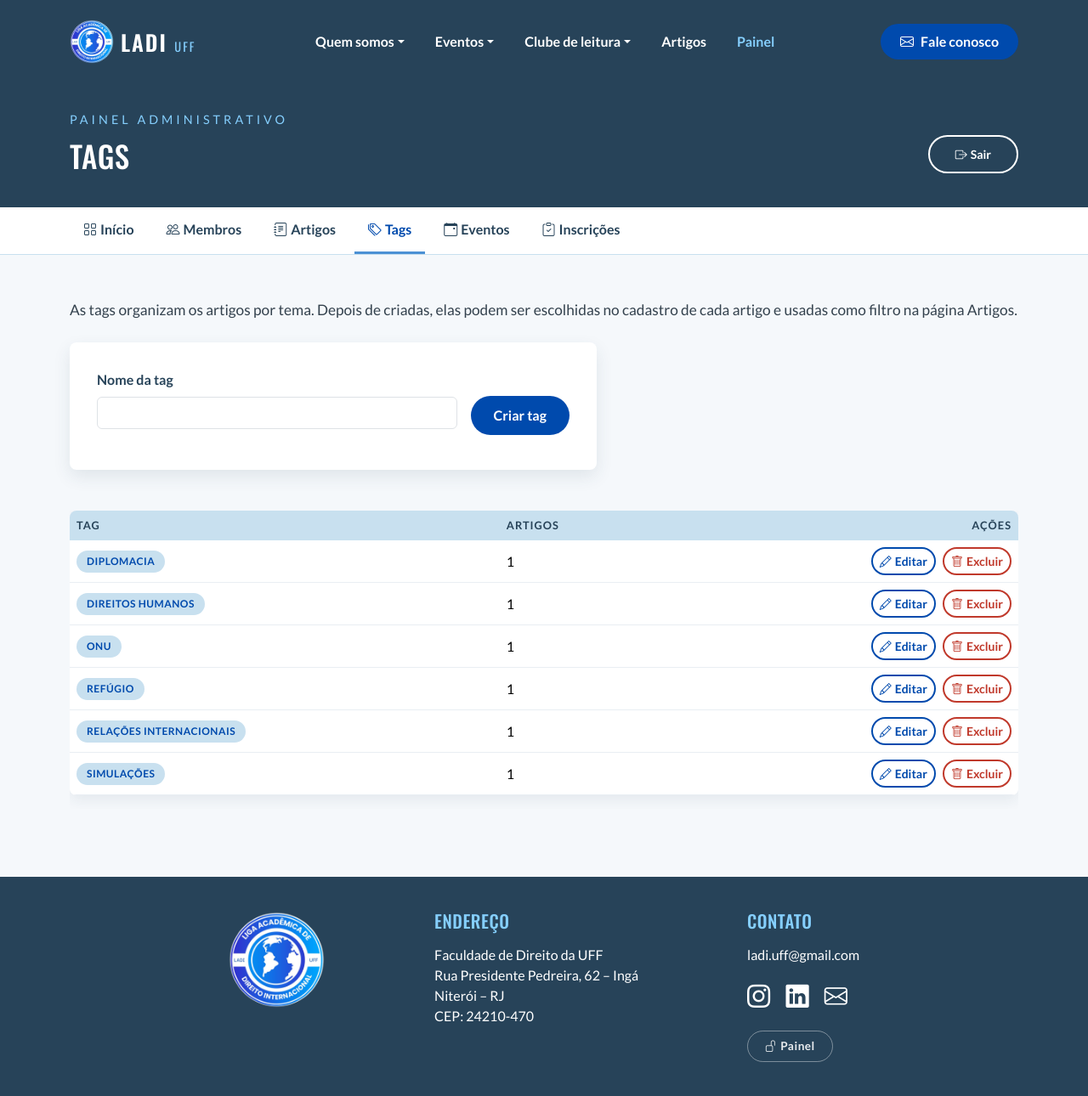
After one commit to joaopiller/ladi-uff, a Flask app: page /admin/tags in a window 1280 px wide. The commit adds this page. Shown: the whole page at 85% size. Run offline with Flask 3, Linux system fonts and the light colour scheme; the visitor is signed in with stand-in values (Sample User, id 1); tables that the repository leaves empty hold one stand-in row (values such as "Sample post"); some libraries are stand-ins or nearby versions.

Commit message:
feat(admin): criação, edição e exclusão de tags

```diff
--- a/app.py
+++ b/app.py
@@ -11,10 +11,10 @@ from werkzeug.middleware.proxy_fix import ProxyFix
 
 from config import config
 from dados_iniciais import cria_administrador, popula_banco
-from forms import ArtigoForm, EventoForm, InscricaoForm, LoginForm, MembroForm
+from forms import ArtigoForm, EventoForm, InscricaoForm, LoginForm, MembroForm, TagForm
 from imagens import remover_imagem, salvar_imagem
 from logs import configura_logging
-from models import Administrador, Artigo, Diretoria, Evento, Inscricao, Membro, db
+from models import Administrador, Artigo, Diretoria, Evento, Inscricao, Membro, Tag, db
 
 app = Flask(__name__)
 ambiente = os.environ.get("APP_ENV", "development")
@@ -189,6 +189,7 @@ def sair():
 def painel():
     return render_template("admin/painel.html", total_membros=Membro.query.count(),
                            total_artigos=Artigo.query.count(),
+                           total_tags=Tag.query.count(),
                            total_eventos=Evento.query.count(),
                            inscricoes=Inscricao.query.order_by(Inscricao.id).all())
 
@@ -338,6 +339,69 @@ def excluir_artigo(id):
     return redirect(url_for("admin_artigos"))
 
 
+def tag_repetida(nome, ignorar_id=None):
+    slug = Tag.gera_slug(nome)
+    consulta = Tag.query.filter(or_(Tag.nome == nome, Tag.slug == slug))
+    if ignorar_id is not None:
+        consulta = consulta.filter(Tag.id != ignorar_id)
+    return consulta.first() is not None
+
+
+@app.route("/admin/tags", methods=["GET", "POST"])
+@login_obrigatorio
+def admin_tags():
+    form = TagForm()
+    if form.validate_on_submit():
+        nome = form.nome.data.strip()
+        if not Tag.gera_slug(nome):
+            form.nome.errors.append("Use pelo menos uma letra ou número.")
+        elif tag_repetida(nome):
+            form.nome.errors.append("Já existe uma tag com esse nome.")
+        else:
+            tag = Tag(nome=nome, slug=Tag.gera_slug(nome))
+            db.session.add(tag)
+            db.session.commit()
+            app.logger.info("Tag criada: id=%s nome=%r", tag.id, tag.nome)
+            flash(f"Tag \"{tag.nome}\" criada.", "success")
+            return redirect(url_for("admin_tags"))
+    tags = Tag.query.order_by(Tag.nome).all()
+    return render_template("admin/tags.html", form=form, tags=tags)
+
+
+@app.route("/admin/tags/<int:id>/editar", methods=["GET", "POST"])
+@login_obrigatorio
+def editar_tag(id):
+    tag = db.get_or_404(Tag, id)
+    form = TagForm(obj=tag)
+    form.salvar.label.text = "Salvar"
+    if form.validate_on_submit():
+        nome = form.nome.data.strip()
+        if not Tag.gera_slug(nome):
+            form.nome.errors.append("Use pelo menos uma letra ou número.")
+        elif tag_repetida(nome, ignorar_id=tag.id):
+            form.nome.errors.append("Já existe uma tag com esse nome.")
+        else:
+            tag.nome = nome
+            tag.slug = Tag.gera_slug(nome)
+            db.session.commit()
+            app.logger.info("Tag atualizada: id=%s nome=%r", tag.id, tag.nome)
+            flash("Tag atualizada.", "success")
+            return redirect(url_for("admin_tags"))
+    return render_template("admin/tag_form.html", form=form, tag=tag)
+
+
+@app.route("/admin/tags/<int:id>/excluir", methods=["POST"])
+@login_obrigatorio
+def excluir_tag(id):
+    tag = db.get_or_404(Tag, id)
+    tag.artigos = []
+    db.session.delete(tag)
+    db.session.commit()
+    app.logger.warning("Tag removida: id=%s nome=%r", id, tag.nome)
+    flash(f"A tag \"{tag.nome}\" foi removida dos artigos e excluída.", "warning")
+    return redirect(url_for("admin_tags"))
+
+
 @app.route("/admin/eventos")
 @login_obrigatorio
 def admin_eventos():
--- a/forms.py
+++ b/forms.py
@@ -73,3 +73,8 @@ class InscricaoForm(FormularioBase):
             self.link.errors.append("Para abrir as inscrições, informe o link do formulário.")
             return False
         return True
+
+
+class TagForm(FormularioBase):
+    nome = StringField("Nome da tag", validators=[DataRequired(), Length(max=40)])
+    salvar = SubmitField("Criar tag")
--- a/static/css/admin.css
+++ b/static/css/admin.css
@@ -409,6 +409,30 @@
   font-weight: 700;
 }
 
+.form-tag {
+  display: flex;
+  flex-wrap: wrap;
+  align-items: flex-start;
+  gap: 0 16px;
+  max-width: 620px;
+}
+
+.form-tag .btn {
+  margin-top: 31px;
+}
+
+.tag-artigo {
+  display: inline-block;
+  background-color: var(--azul-gelo);
+  color: var(--azul);
+  font-size: 0.75rem;
+  font-weight: 700;
+  text-transform: uppercase;
+  letter-spacing: 0.5px;
+  padding: 4px 12px;
+  border-radius: 20px;
+}
+
 @media (max-width: 767px) {
   .menu-admin .container {
     display: grid;
@@ -448,4 +472,9 @@
   .miniatura-larga {
     width: 52px;
   }
+
+  .form-tag .btn {
+    margin-top: 0;
+    width: 100%;
+  }
 }
--- a/templates/admin/_cabecalho.html
+++ b/templates/admin/_cabecalho.html
@@ -16,6 +16,7 @@
     <a href="{{ url_for('painel') }}" class="{% if request.endpoint == 'painel' %}ativo{% endif %}"><i class="bi bi-grid me-1"></i>Início</a>
     <a href="{{ url_for('admin_membros') }}" class="{% if 'membro' in request.endpoint %}ativo{% endif %}"><i class="bi bi-people me-1"></i>Membros</a>
     <a href="{{ url_for('admin_artigos') }}" class="{% if 'artigo' in request.endpoint %}ativo{% endif %}"><i class="bi bi-journal-text me-1"></i>Artigos</a>
+    <a href="{{ url_for('admin_tags') }}" class="{% if 'tag' in request.endpoint %}ativo{% endif %}"><i class="bi bi-tags me-1"></i>Tags</a>
     <a href="{{ url_for('admin_eventos') }}" class="{% if 'evento' in request.endpoint %}ativo{% endif %}"><i class="bi bi-calendar-event me-1"></i>Eventos</a>
     <a href="{{ url_for('admin_inscricoes') }}" class="{% if 'inscric' in request.endpoint %}ativo{% endif %}"><i class="bi bi-clipboard-check me-1"></i>Inscrições</a>
   </div>
--- /dev/null
+++ b/templates/admin/tags.html
@@ -0,0 +1,69 @@
+{% extends "base.html" %}
+
+{% block titulo %}Tags | Painel LADI-UFF{% endblock %}
+
+{% block estilos %}
+  <link rel="stylesheet" href="{{ url_for('static', filename='css/admin.css') }}">
+{% endblock %}
+
+{% block conteudo %}
+  {% with titulo_pagina = "Tags" %}
+  {% include "admin/_cabecalho.html" %}
+  {% endwith %}
+
+  <section class="secao-admin">
+    <div class="container">
+      {% include "partials/_mensagens.html" %}
+
+      <p class="texto mb-4">As tags organizam os artigos por tema. Depois de criadas, elas podem ser escolhidas no cadastro de cada artigo e usadas como filtro na página Artigos.</p>
+
+      <form method="POST" class="caixa-form form-tag mb-5" novalidate>
+        {{ form.hidden_tag() }}
+        <div class="flex-grow-1">
+          {% with campo = form.nome %}{% include "partials/_campo.html" %}{% endwith %}
+        </div>
+        {{ form.salvar(class="btn btn-principal") }}
+      </form>
+
+      {% if tags %}
+      <div class="table-responsive">
+        <table class="table align-middle tabela-admin">
+          <thead>
+            <tr>
+              <th>Tag</th>
+              <th>Artigos</th>
+              <th class="text-end">Ações</th>
+            </tr>
+          </thead>
+          <tbody>
+            {% for tag in tags %}
+            <tr>
+              <td><span class="tag-artigo">{{ tag.nome }}</span></td>
+              <td>{{ tag.artigos|length }}</td>
+              <td class="text-end">
+                <div class="acoes">
+                  <a href="{{ url_for('editar_tag', id=tag.id) }}" class="btn btn-sm btn-contorno"><i class="bi bi-pencil me-1"></i>Editar</a>
+                  <form method="POST" action="{{ url_for('excluir_tag', id=tag.id) }}"
+                        data-confirmar="Excluir a tag &quot;{{ tag.nome }}&quot;? Ela será removida de {{ tag.artigos|length }} artigo(s).">
+                    <input type="hidden" name="csrf_token" value="{{ csrf_token() }}">
+                    <button type="submit" class="btn btn-sm btn-excluir"><i class="bi bi-trash me-1"></i>Excluir</button>
+                  </form>
+                </div>
+              </td>
+            </tr>
+            {% endfor %}
+          </tbody>
+        </table>
+      </div>
+      {% else %}
+      {% with icone="bi-tags", titulo="Nenhuma tag criada", texto="Crie a primeira tag no campo acima." %}
+      {% include "partials/_estado_vazio.html" %}
+      {% endwith %}
+      {% endif %}
+    </div>
+  </section>
+{% endblock %}
+
+{% block scripts %}
+  <script src="{{ url_for('static', filename='js/confirmar.js') }}"></script>
+{% endblock %}
```
Also changed, not shown: templates/admin/painel.html (+7 -0 lines), templates/admin/tag_form.html (added, +27 -0 lines).
